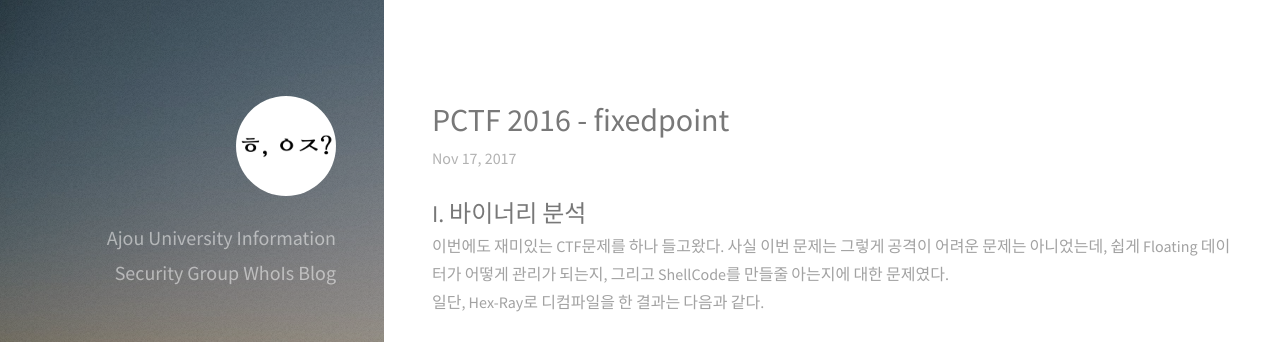
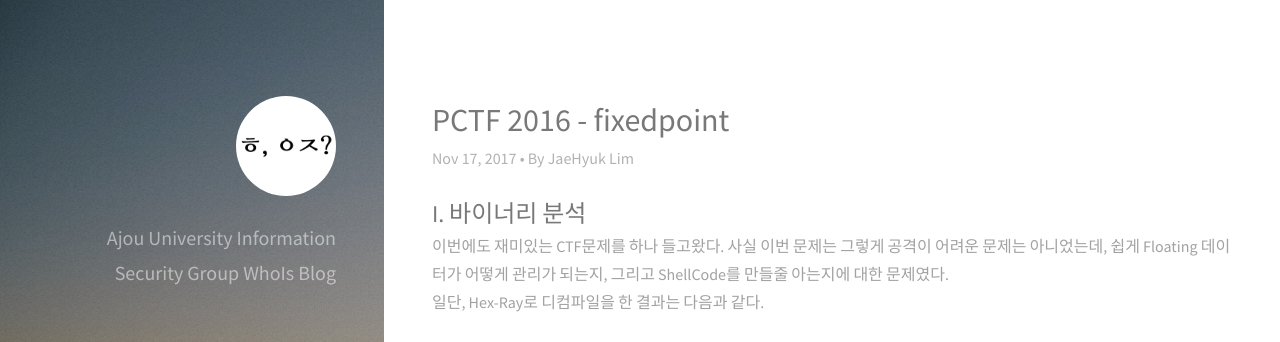
Before and after one commit to ajou-whois/ajou-whois.github.io, a Jekyll site: the page built from _posts/2017-11-17-fixedpoint.markdown, in a window 1280 px wide and 900 px high. Shown: the top 342 px of the window. Built offline with Jekyll 4.4.1, drawn with Linux system fonts in a browser that asks for light colours; nearby versions of some CDN libraries.

Commit message:
Update 2 Posts
Add Author

```diff
--- a/_posts/2017-11-16-butterfly.markdown
+++ b/_posts/2017-11-16-butterfly.markdown
@@ -1,7 +1,8 @@
 ---
 layout: post
 title: "PCTF 2016 - Butterfly"
-date: 2017-11-16 +0126
+date: 2017-11-16 +0900
+author: "JaeHyuk Lim"
 categories: [ctf, pwn]
 tags: [ctf, pwn, exploit]
 ---
--- a/_posts/2017-11-17-fixedpoint.markdown
+++ b/_posts/2017-11-17-fixedpoint.markdown
@@ -1,7 +1,8 @@
 ---
 layout: post
 title: "PCTF 2016 - fixedpoint"
-date: 2017-11-17 +1143
+date: 2017-11-17 +0900
+author: "JaeHyuk Lim"
 categories: [ctf, pwn]
 tags: [ctf, pwn, exploit]
 ---
```
